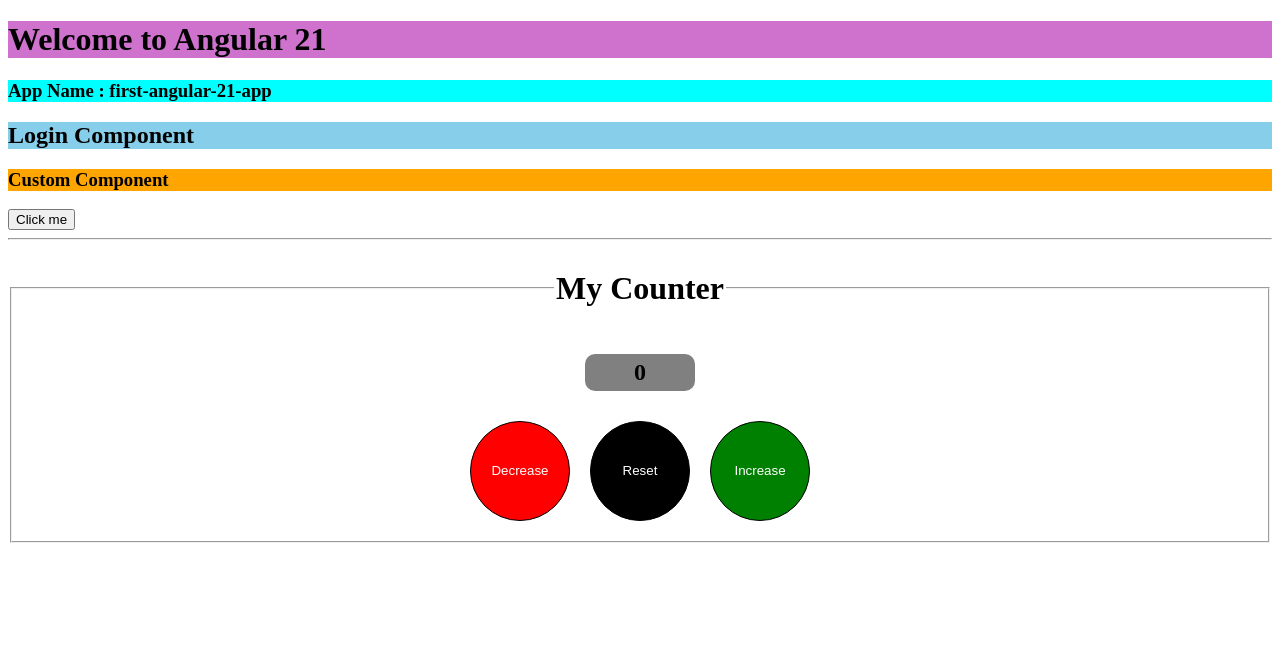
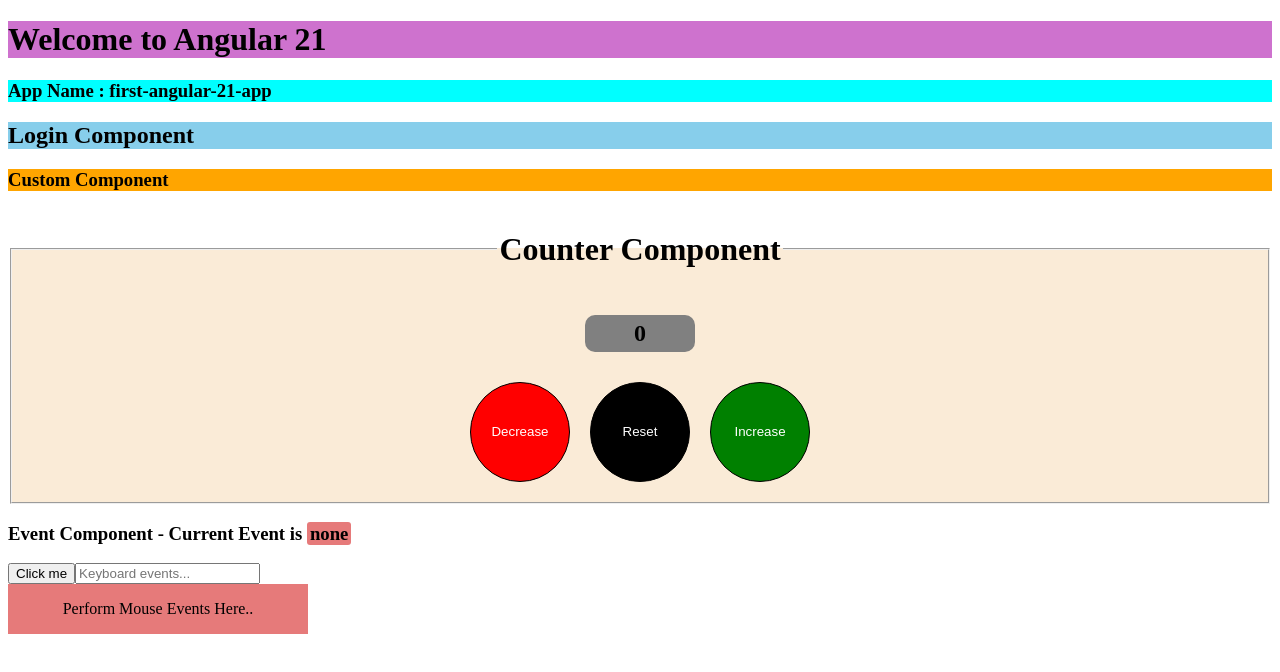
Before and after one commit to maulik-leo/first-angular-21-app, an Angular app: page / in a window 1280 px wide. Shown: the top 672 px of the page. Built offline with nearby package versions, Linux system fonts and the light colour scheme.

Commit message:
Added Event Component

```diff
--- a/src/app/app.html
+++ b/src/app/app.html
@@ -2,6 +2,5 @@
 <h3 style="background-color: cyan">App Name : {{ title() }}</h3>
 <login></login>
 <custom></custom>
-<button (click)="handleClick()">Click me</button>
-<hr>
 <app-counter></app-counter>
+<my-event></my-event>
--- a/src/app/app.ts
+++ b/src/app/app.ts
@@ -1,29 +1,16 @@
 import { Component, signal } from '@angular/core';
 import { Login } from './login/login';
 import { Custom } from './custom/cutom';
-import { Counter } from "./counter/counter";
+import { Counter } from './counter/counter';
+import { MyEvent } from './my-event/my-event';
 
 @Component({
   selector: 'app-root',
-  imports: [Login, Custom, Counter],
+  imports: [Login, Custom, Counter, MyEvent],
   templateUrl: './app.html',
   styleUrl: './app.css',
 })
 export class App {
   protected readonly title = signal('first-angular-21-app');
   version = 21;
-  author: string = 'Unknown';
-  age: string | number = 'NA';
-  comments: any = false;
-
-  handleClick() {
-    this.author = 'Maulik';
-    this.age = 27;
-
-    this.comments = 0;
-    this.comments = 'Modified Comments';
-    this.comments = { isAvailabled: true, description: 'Modified Comments' };
-
-    console.log('Button Clicked by ' + this.author + ' (' + this.age + ' years old)');
-  }
 }
--- a/src/app/counter/counter.html
+++ b/src/app/counter/counter.html
@@ -1,5 +1,5 @@
-<fieldset style="text-align: center">
-  <legend><h1 style="text-align: center">My Counter</h1></legend>
+<fieldset style="text-align: center; background-color: #faebd7">
+  <legend><h1 style="text-align: center">Counter Component</h1></legend>
   <h2 class="count">{{ count }}</h2>
   <div>
     <button (click)="manageCounter('minus')" class="btn bg-red">Decrease</button>
--- /dev/null
+++ b/src/app/my-event/my-event.css
@@ -0,0 +1,12 @@
+span {
+  background-color: #e67a7a;
+  padding: 1px 3px;
+  border-radius: 3px;
+}
+div {
+  width: 300px;
+  height: 50px;
+  background-color: #e67a7a;
+  align-content: center;
+  text-align: center;
+}
--- /dev/null
+++ b/src/app/my-event/my-event.html
@@ -0,0 +1,19 @@
+<h3>
+  Event Component - Current Event is <span>{{ currentEvent }}</span>
+</h3>
+<button (click)="performEvent($event)" (dblclick)="performEvent($event)">Click me</button>
+<input
+  type="text"
+  placeholder="Keyboard events..."
+  (focus)="performEvent($event)"
+  (blur)="performEvent($event)"
+  (input)="performEvent($event)"
+/>
+<div
+  (click)="performEvent($event)"
+  (dblclick)="performEvent($event)"
+  (mouseenter)="performEvent($event)"
+  (mouseleave)="performEvent($event)"
+>
+  Perform Mouse Events Here..
+</div>
--- /dev/null
+++ b/src/app/my-event/my-event.ts
@@ -0,0 +1,26 @@
+import { Component } from '@angular/core';
+
+@Component({
+  selector: 'my-event',
+  imports: [],
+  templateUrl: './my-event.html',
+  styleUrl: './my-event.css',
+})
+export class MyEvent {
+  author: string = 'Unknown';
+  age: string | number = 'NA';
+  comments: any = false;
+  currentEvent = 'none';
+
+  performEvent(e: Event) {
+    this.currentEvent = e.type;
+
+    this.author = 'Maulik';
+    this.age = 27;
+    this.comments = 0;
+    this.comments = 'Modified Comments';
+    this.comments = { isAvailabled: true, description: 'Modified Comments' };
+
+    console.log('Button Clicked by ' + this.author + ' (' + this.age + ' years old)');
+  }
+}
```
Also changed, not shown: 1 other file (tests, documents, lock files or other folders).
